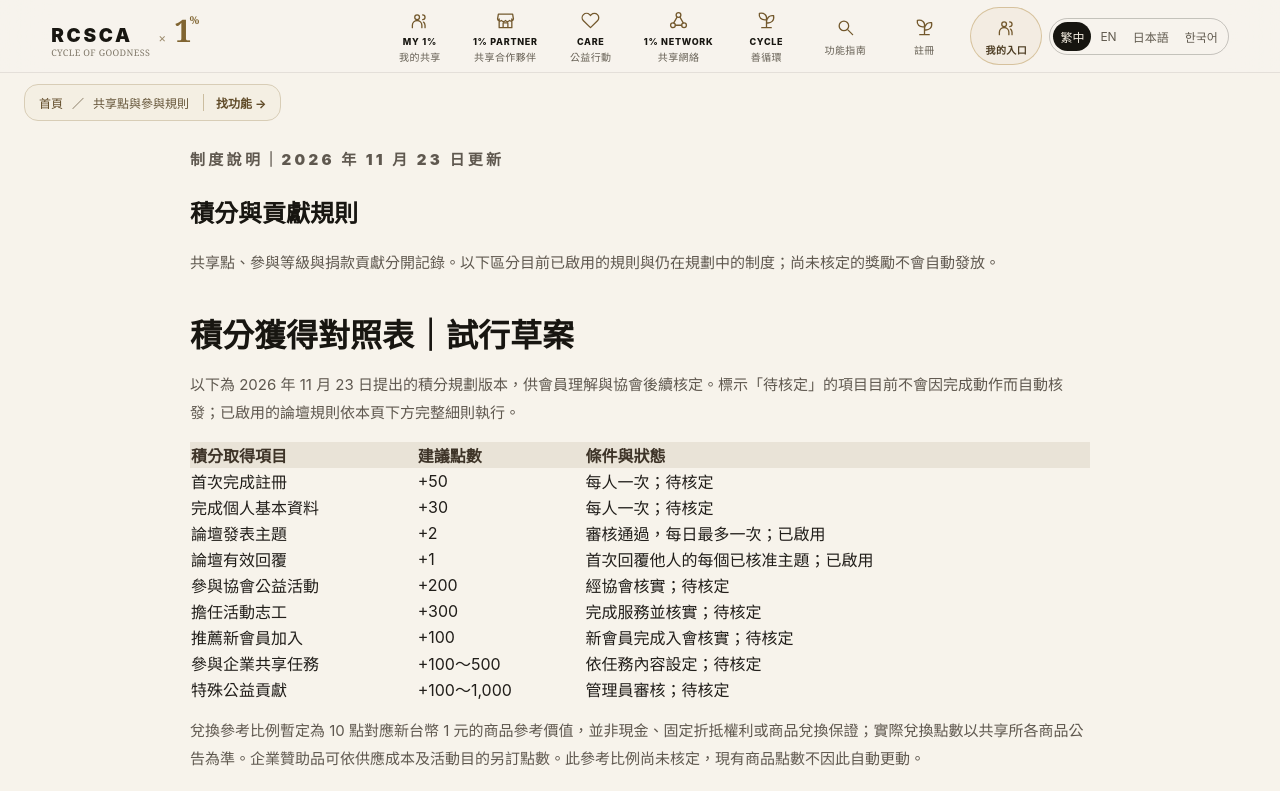
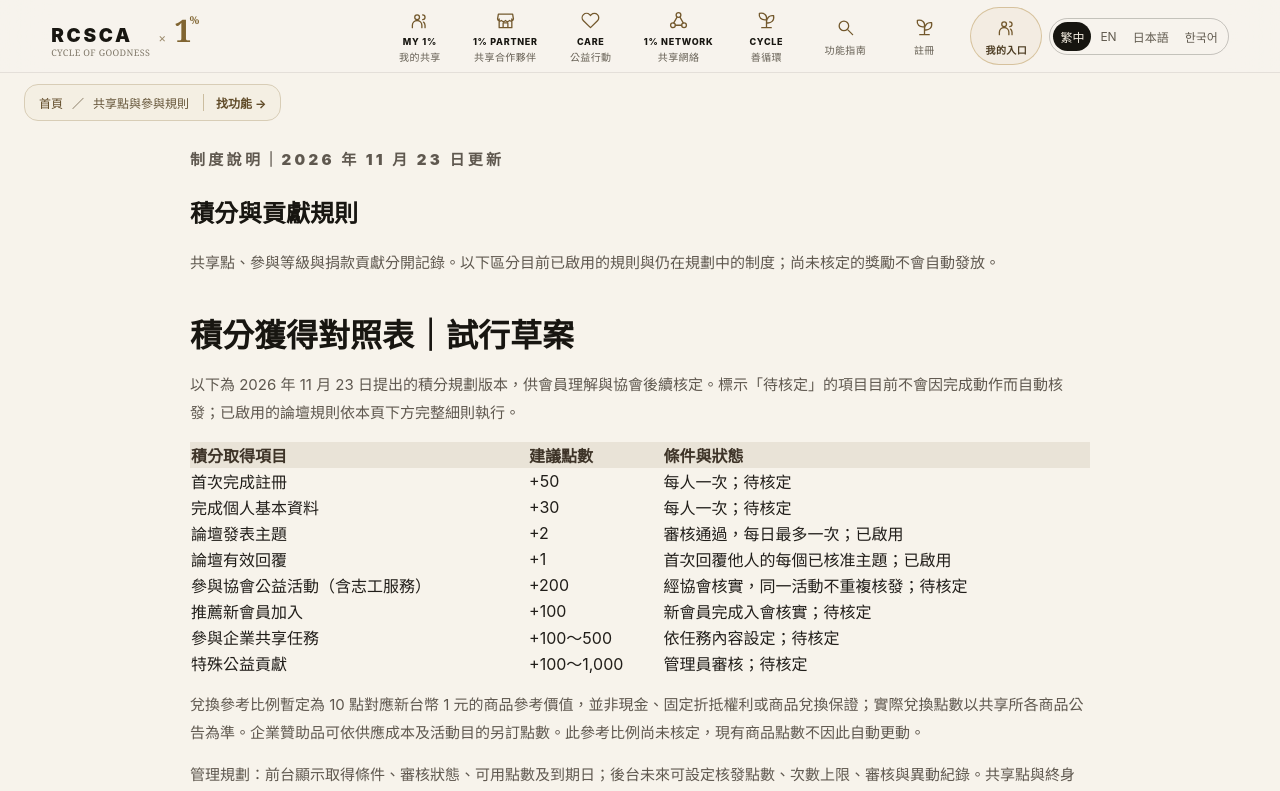
Before and after one commit to RCSCA-Taiwan/rcsca-v2, a Next.js app: page /sharing-rules in a window 1280 px wide. Shown: the top 791 px of the page. Built offline with nearby package versions, Linux system fonts and the light colour scheme; no server answers.

Commit message:
docs(points): merge volunteer participation into public welfare activity rewards

```diff
--- a/app/sharing-rules/page.tsx
+++ b/app/sharing-rules/page.tsx
@@ -16,8 +16,7 @@ export default function SharingRules() {
             <tr><td>完成個人基本資料</td><td>+30</td><td>每人一次；待核定</td></tr>
             <tr><td>論壇發表主題</td><td>+2</td><td>審核通過，每日最多一次；已啟用</td></tr>
             <tr><td>論壇有效回覆</td><td>+1</td><td>首次回覆他人的每個已核准主題；已啟用</td></tr>
-            <tr><td>參與協會公益活動</td><td>+200</td><td>經協會核實；待核定</td></tr>
-            <tr><td>擔任活動志工</td><td>+300</td><td>完成服務並核實；待核定</td></tr>
+            <tr><td>參與協會公益活動（含志工服務）</td><td>+200</td><td>經協會核實，同一活動不重複核發；待核定</td></tr>
             <tr><td>推薦新會員加入</td><td>+100</td><td>新會員完成入會核實；待核定</td></tr>
             <tr><td>參與企業共享任務</td><td>+100～500</td><td>依任務內容設定；待核定</td></tr>
             <tr><td>特殊公益貢獻</td><td>+100～1,000</td><td>管理員審核；待核定</td></tr>
```
